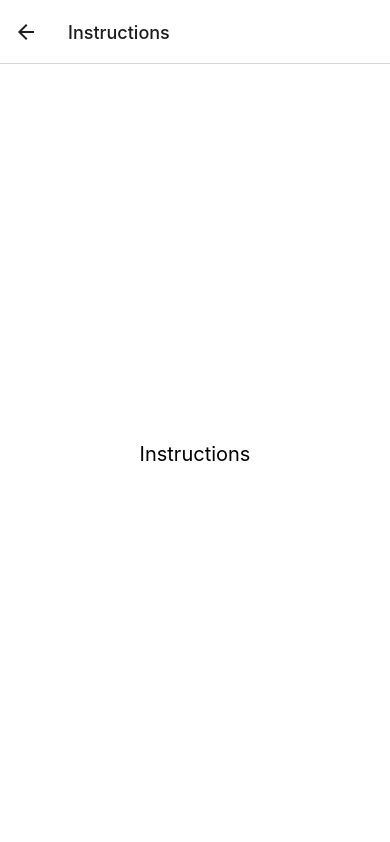
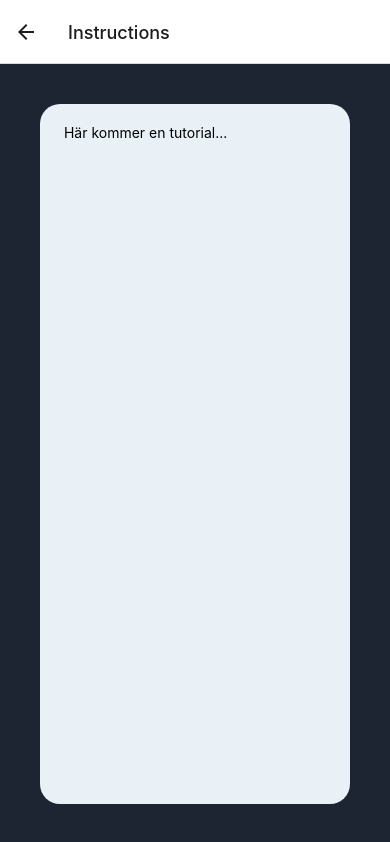
Before and after one commit to EDU-GUCCHI/Client, a React Native app: screen /Instructions in a window 390 px wide. Built offline with nearby package versions, Linux system fonts and the light colour scheme.

Commit message:
MyDay & Tutorial Screen update
Uppdaterade MyDay och tutorial screens. Nu lite mer lika MyGotchi-screenen!

```diff
--- a/src/screens/Instructions.tsx
+++ b/src/screens/Instructions.tsx
@@ -1,24 +1,47 @@
 import React from 'react';
-import {Text, View} from 'react-native';
 import styles from '../styles/style.js';
 import {StackNavigationProp} from '@react-navigation/stack';
+import {StyleSheet} from 'react-native';
+import {Text, View, TouchableOpacity} from 'react-native';
 
 type RootStackParamList = {
-  Instructions: undefined;
-}
+  CreateGotchi: undefined;
+};
 
-type NavigationProp = StackNavigationProp<RootStackParamList, 'Instructions'>;
+type NavigationProp = StackNavigationProp<RootStackParamList, 'CreateGotchi'>;
 
 type Props = {
   navigation: NavigationProp;
-}
+};
 
-function MyDayScreen({navigation}: Props) {
+function TutorialScreen({navigation}: Props) {
   return (
-    <View style={styles.container}>
-      <Text style={styles.welcome}>Instructions</Text>
+    <View style={styles.mainContainer}>
+      {/* TutorialScreen */}
+      <View style={TutorialScreenStyles.statContainerLight}>
+        <Text> Här kommer en tutorial... </Text>
+      </View>
     </View>
   );
 }
 
-export default MyDayScreen;
+export default TutorialScreen;
+
+
+
+const neonRed = '#FF2C55';
+const neonBlue = '#0AD4FA';
+const neonGreen = '#02E67E';
+const neonPink = '#FF66D9';
+const neonLight = '#E9F1F7';
+const neonDark = '#1E2532';
+
+const TutorialScreenStyles = StyleSheet.create({
+  statContainerLight: {
+    flex: 1,
+    backgroundColor: neonLight,
+    padding: 20,
+    margin: 20,
+    borderRadius: 20,
+  }
+})
--- a/src/screens/MyDay.tsx
+++ b/src/screens/MyDay.tsx
@@ -1,14 +1,14 @@
 import React from 'react';
-import {Text, View} from 'react-native';
 import styles from '../styles/style.js';
 import {StackNavigationProp} from '@react-navigation/stack';
-
+import {StyleSheet} from 'react-native';
+import {Text, View, TouchableOpacity} from 'react-native';
 
 type RootStackParamList = {
-  MyDay: undefined;
+  CreateGotchi: undefined;
 };
 
-type NavigationProp = StackNavigationProp<RootStackParamList, 'MyDay'>;
+type NavigationProp = StackNavigationProp<RootStackParamList, 'CreateGotchi'>;
 
 type Props = {
   navigation: NavigationProp;
@@ -16,10 +16,71 @@ type Props = {
 
 function MyDayScreen({navigation}: Props) {
   return (
-    <View style={styles.container}>
-      <Text style={styles.welcome}>My Day</Text>
+    <View style={styles.mainContainer}>
+      {/* TutorialScreen */}
+
+      <View style={MyDayScreenStyles.statContainerLight}>
+        <Text style={MyDayScreenStyles.eventText}>Event</Text>
+        <Text style={MyDayScreenStyles.eventInformation}>13.22 - Increasingly rapid heartbeat while in the store:</Text>
+        <Text style={MyDayScreenStyles.eventSymptoms}>Symptoms: Sweating</Text>
+        <Text style={MyDayScreenStyles.eventTreatment}>Treatment: Eat a candy</Text>
+        <Text style={MyDayScreenStyles.eventCause}>Caused by: Missing a meal (lunch)</Text>
+      </View>
+
+      <View style={MyDayScreenStyles.statContainerLight}>
+        <Text style={MyDayScreenStyles.eventText}>Event</Text>
+        <Text style={MyDayScreenStyles.eventInformation}>18.43 - Low blood sugar while working out:</Text>
+        <Text style={MyDayScreenStyles.eventSymptoms}>Symptoms: Feeling dizzy</Text>
+        <Text style={MyDayScreenStyles.eventTreatment}>Treatment: Insulin shot</Text>
+        <Text style={MyDayScreenStyles.eventCause}>Caused by: Working out too hard</Text>
+      </View>
+
+      <View style={MyDayScreenStyles.statContainerLight}>
+        <Text style={MyDayScreenStyles.eventText}>Event</Text>
+        <Text style={MyDayScreenStyles.eventInformation}></Text>
+        <Text style={MyDayScreenStyles.eventSymptoms}></Text>
+        <Text style={MyDayScreenStyles.eventTreatment}></Text>
+        <Text style={MyDayScreenStyles.eventCause}></Text>
+      </View>
+
     </View>
   );
 }
 
 export default MyDayScreen;
+
+
+
+const neonRed = '#FF2C55';
+const neonBlue = '#0AD4FA';
+const neonGreen = '#02E67E';
+const neonPink = '#FF66D9';
+const neonLight = '#E9F1F7';
+const neonDark = '#1E2532';
+
+const MyDayScreenStyles = StyleSheet.create({
+  statContainerLight: {
+    flex: 1,
+    backgroundColor: neonLight,
+    padding: 20,
+    margin: 15,
+    borderRadius: 20,
+  },
+  eventText: {
+    padding: 10,
+    textAlign: "center",
+    fontWeight: "bold"
+  },
+  eventInformation: {
+    padding: 5
+  },
+  eventSymptoms: {
+    padding: 5
+  },
+  eventTreatment: {
+    padding: 5
+  },
+  eventCause: {
+    padding: 5
+  }
+})
```
